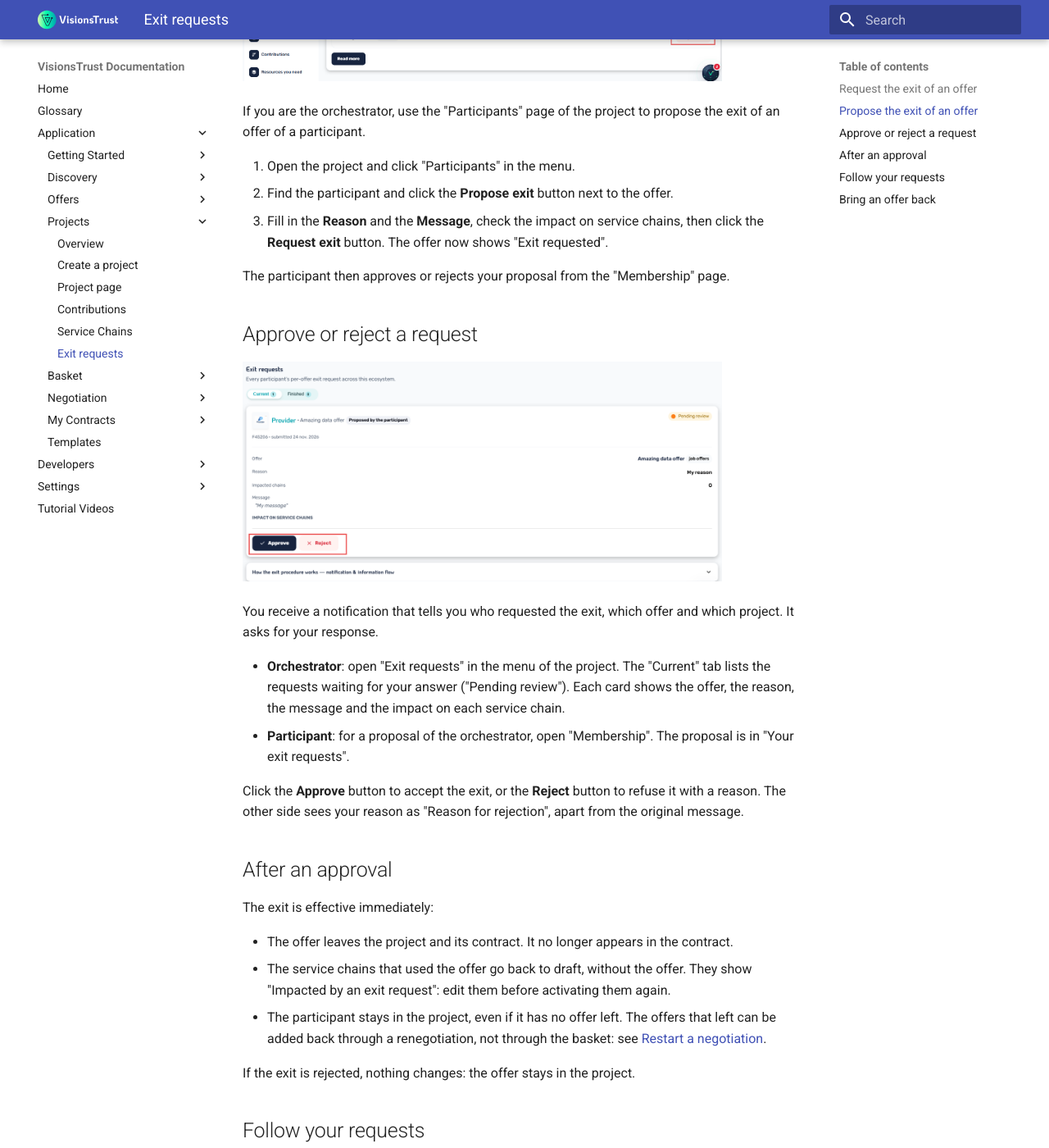
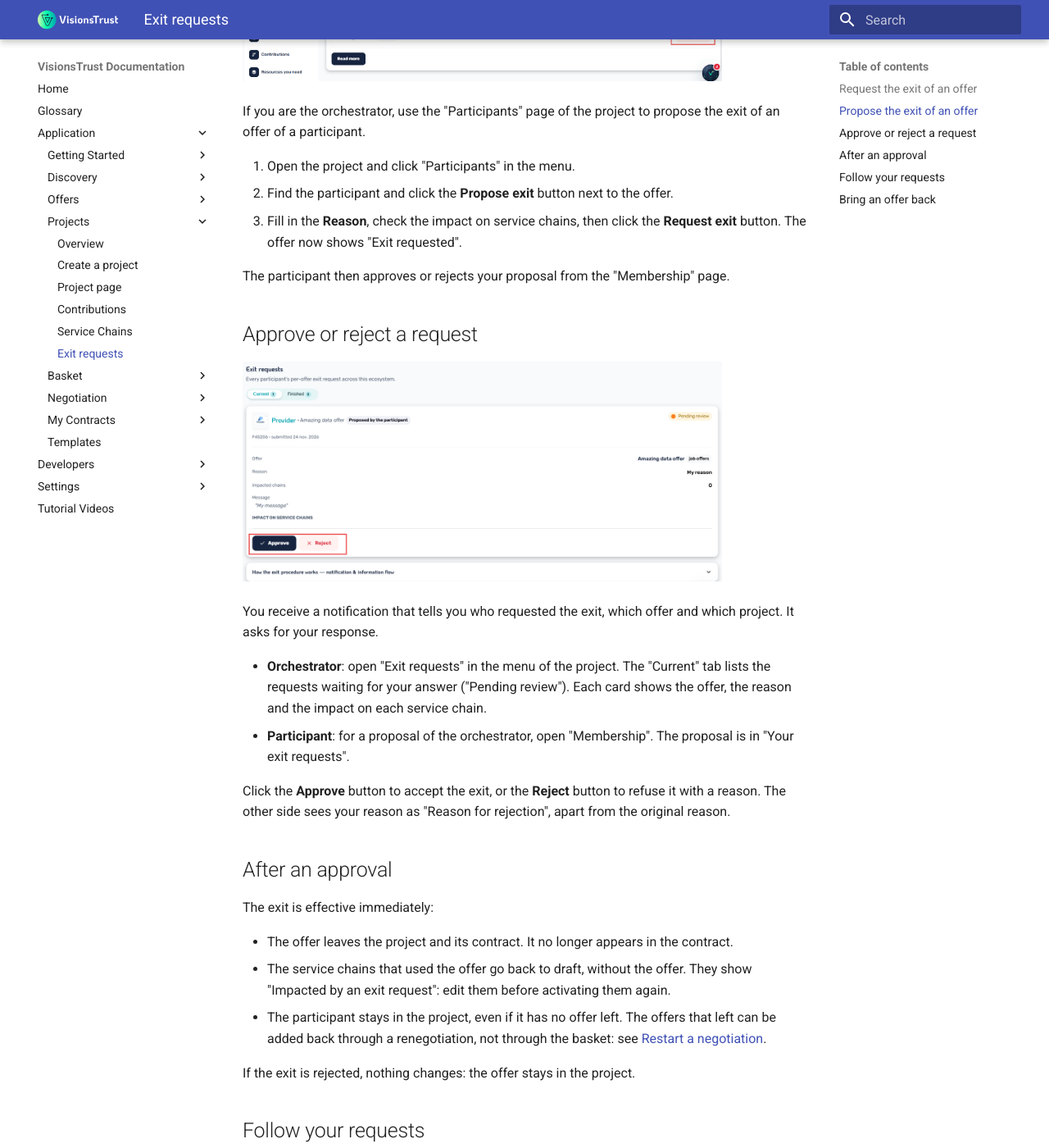
Before and after one commit to VisionsOfficial/visionstrust-docs, an MkDocs documentation site: the page built from docs/application/projects/exit-requests.md, in a window 1280 px wide and 1400 px high, scrolled down 1328 px. Shown: the whole window at 82% size. Built offline with MkDocs 1.6.1 and Material for MkDocs 9.7.7, drawn with Linux system fonts in a browser that asks for light colours; some of the changed text lies outside the part shown.

Commit message:
docs: remove the message field from exit requests

```diff
--- a/docs/application/projects/exit-requests.md
+++ b/docs/application/projects/exit-requests.md
@@ -17,7 +17,7 @@ If you are a participant, use the "Membership" page of the project to request th
 
 1. Open the project and click "Membership" in the menu.
 2. Click the **Request exit** button next to the offer you want to withdraw.
-3. In the window, fill in the **Reason** and the **Message**. The orchestrator sees both.
+3. In the window, fill in the **Reason**. The orchestrator sees it.
 4. Check the "Impact on service chains" list. It shows each service chain and what happens to it: "Will go back to draft" if the chain uses the offer, "Not affected" if it does not.
 5. Click the **Request exit** button. The offer shows "Pending review".
 
@@ -29,7 +29,7 @@ If you are the orchestrator, use the "Participants" page of the project to propo
 
 1. Open the project and click "Participants" in the menu.
 2. Find the participant and click the **Propose exit** button next to the offer.
-3. Fill in the **Reason** and the **Message**, check the impact on service chains, then click the **Request exit** button. The offer now shows "Exit requested".
+3. Fill in the **Reason**, check the impact on service chains, then click the **Request exit** button. The offer now shows "Exit requested".
 
 The participant then approves or rejects your proposal from the "Membership" page.
 
@@ -39,10 +39,10 @@ The participant then approves or rejects your proposal from the "Membership" pag
 
 You receive a notification that tells you who requested the exit, which offer and which project. It asks for your response.
 
-- **Orchestrator**: open "Exit requests" in the menu of the project. The "Current" tab lists the requests waiting for your answer ("Pending review"). Each card shows the offer, the reason, the message and the impact on each service chain.
+- **Orchestrator**: open "Exit requests" in the menu of the project. The "Current" tab lists the requests waiting for your answer ("Pending review"). Each card shows the offer, the reason and the impact on each service chain.
 - **Participant**: for a proposal of the orchestrator, open "Membership". The proposal is in "Your exit requests".
 
-Click the **Approve** button to accept the exit, or the **Reject** button to refuse it with a reason. The other side sees your reason as "Reason for rejection", apart from the original message.
+Click the **Approve** button to accept the exit, or the **Reject** button to refuse it with a reason. The other side sees your reason as "Reason for rejection", apart from the original reason.
 
 ## After an approval
 
```
